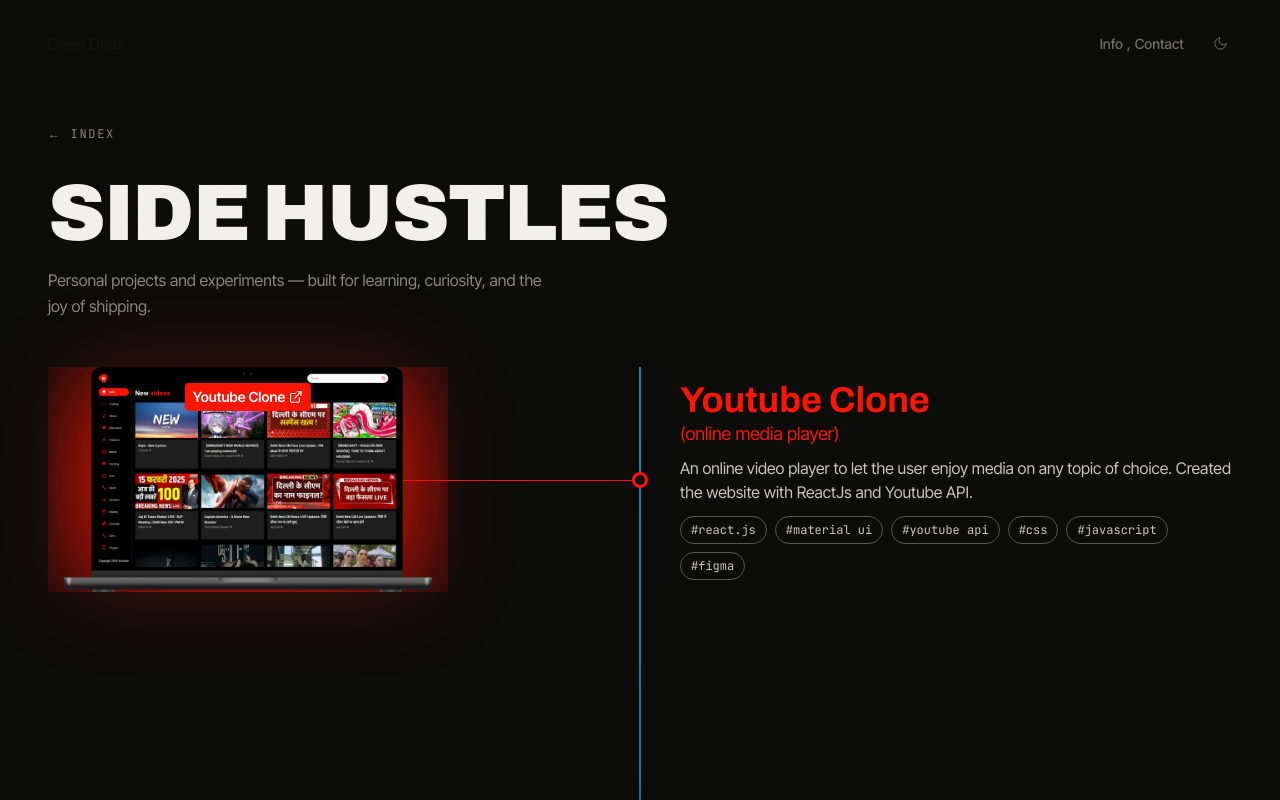
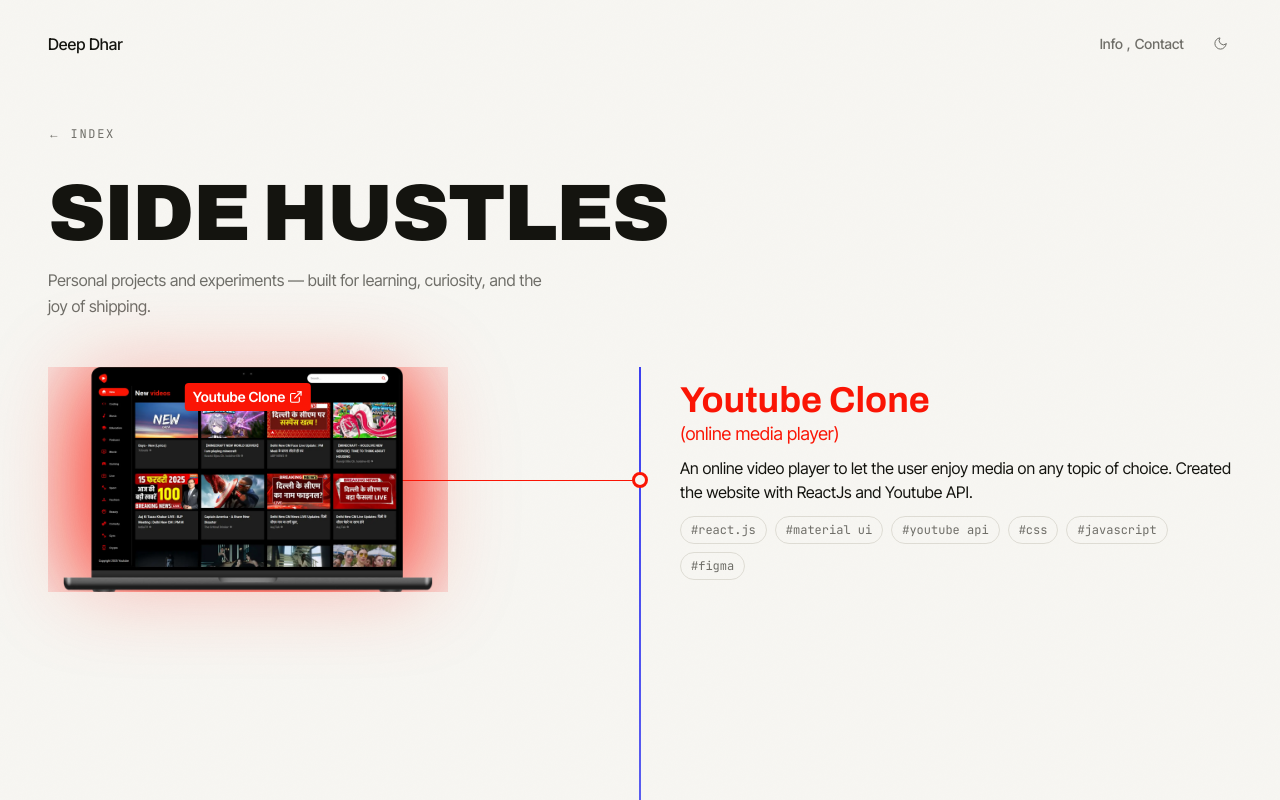
Before and after one commit to deepdhar/portfolio-revamped, a Next.js app: page /side-hustles in a window 1280 px wide. Shown: the top 800 px of the page. Built offline with nearby package versions, Linux system fonts and the light colour scheme.

Commit message:
fixed light mode on side hustles

```diff
--- a/app/globals.css
+++ b/app/globals.css
@@ -145,16 +145,6 @@
   }
 }
 
-/* ── Side Hustles page — force dark-theme variables inside the page scope ── */
-.side-hustles-page {
-  --background: #0c0c0a;
-  --foreground: #f2f0ea;
-  --muted: #8a887f;
-  --border: #24241f;
-  --accent: #6c7bff;
-  --surface: #16160f;
-}
-
 /* ── Work page — image greyscale removal on scroll into view ── */
 [data-work-right] img.grayscale {
   filter: grayscale(1);
--- a/app/side-hustles/page.tsx
+++ b/app/side-hustles/page.tsx
@@ -83,23 +83,19 @@
   }, []);
 
   return (
-    <div
-      data-theme="dark"
-      className="side-hustles-page min-h-screen"
-      style={{ background: "#0c0c0a", color: "#f2f0ea" }}
-    >
+    <div className="min-h-screen bg-background text-foreground">
       {/* Header */}
       <div className="container-edge pt-[calc(var(--nav-height)+2rem)] pb-12">
         <Link
           href="/"
           data-cursor="link"
-          className="inline-block font-mono text-xs uppercase tracking-[0.14em] text-[#8a887f] transition-colors hover:text-[#f2f0ea]"
+          className="inline-block font-mono text-xs uppercase tracking-[0.14em] text-muted transition-colors hover:text-foreground"
         >
           ← Index
         </Link>
 
         <h1
-          className="mt-8 font-display font-black uppercase text-[#f2f0ea]"
+          className="mt-8 font-display font-black uppercase text-foreground"
           style={{
             fontSize: "clamp(2.5rem, 7vw, 5rem)",
             lineHeight: 0.94,
@@ -108,7 +104,7 @@
         >
           Side Hustles
         </h1>
-        <p className="mt-4 max-w-lg font-body text-base leading-relaxed text-[#8a887f]">
+        <p className="mt-4 max-w-lg font-body text-base leading-relaxed text-muted">
           Personal projects and experiments — built for learning, curiosity, and
           the joy of shipping.
         </p>
@@ -121,7 +117,7 @@
           ref={timelineRef}
           className="absolute left-1/2 top-0 bottom-0 hidden w-[2px] -translate-x-1/2 sm:block"
           style={{
-            background: "linear-gradient(to bottom, #1788ae, #1788ae80)",
+            background: "linear-gradient(to bottom, var(--accent), color-mix(in srgb, var(--accent) 50%, transparent))",
             transformOrigin: "top center",
           }}
         />
@@ -145,10 +141,9 @@
                   className="absolute left-1/2 top-1/2 z-10 hidden -translate-x-1/2 -translate-y-1/2 sm:block"
                 >
                   <div
-                    className="h-4 w-4 rounded-full border-[3px]"
+                    className="h-4 w-4 rounded-full border-[3px] bg-background"
                     style={{
                       borderColor: hustle.color,
-                      background: "#0c0c0a",
                     }}
                   />
                 </div>
@@ -239,7 +234,7 @@
                     >
                       ({hustle.subtitle})
                     </span>
-                    <p className="mt-2 text-sm leading-relaxed text-[#c8c6be] md:text-base">
+                    <p className="mt-2 text-sm leading-relaxed text-foreground/80 md:text-base">
                       {hustle.description}
                     </p>
 
@@ -247,7 +242,7 @@
                       {hustle.technologies.map((tech) => (
                         <li
                           key={tech}
-                          className="rounded-full border border-[#555] px-[10px] py-[5px] font-mono text-xs text-[#c8c6be]"
+                          className="rounded-full border border-border px-[10px] py-[5px] font-mono text-xs text-muted"
                         >
                           #{tech}
                         </li>
@@ -262,11 +257,11 @@
       </div>
 
       {/* Footer */}
-      <div className="container-edge border-t border-[#24241f] py-10">
+      <div className="container-edge border-t border-border py-10">
         <Link
           href="/"
           data-cursor="link"
-          className="font-mono text-xs uppercase tracking-wider text-[#8a887f] transition-colors hover:text-[#f2f0ea]"
+          className="font-mono text-xs uppercase tracking-wider text-muted transition-colors hover:text-foreground"
         >
           ← Back to Index
         </Link>
```
